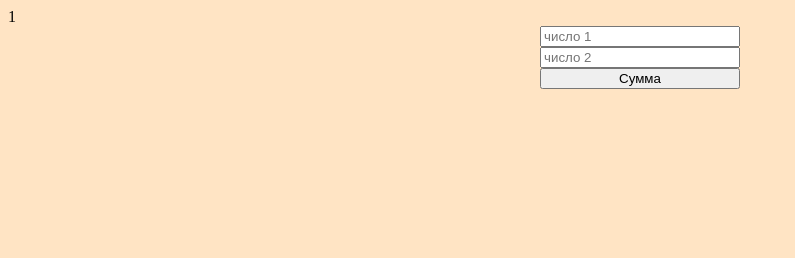
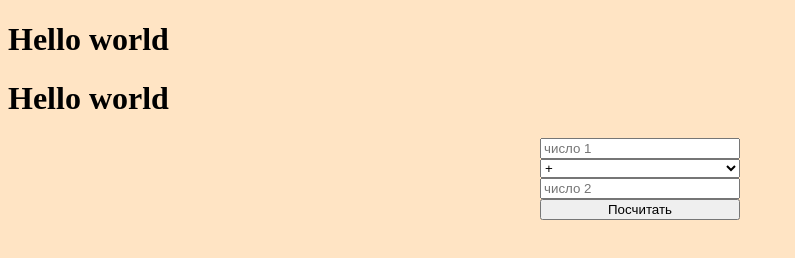
Before and after one commit to Connected1993/calculate, a plain HTML site: page index.html in a window 1280 px wide. Shown: the whole page, without its empty margins (0-795 px from the left). Drawn offline with Linux system fonts and the light colour scheme.

Commit message:
release function calculate

```diff
--- a/index.html
+++ b/index.html
@@ -1,6 +1,6 @@
 <!DOCTYPE html>
 <html lang="en">
-1
+
 <head>
     <meta charset="UTF-8">
     <meta name="viewport" content="width=device-width, initial-scale=1.0">
@@ -17,7 +17,8 @@
         margin: 0 auto;
     }
 
-    form input {
+    form input,
+    form select {
         box-sizing: border-box;
         width: 100%;
     }
@@ -29,10 +30,19 @@
 
 <body>
 
+    <h1 id="test1">Hello world</h1>
+    <h1 id="test2">Hello world</h1>
     <form>
         <input id="input1" type="number" placeholder="число 1">
+        <select>
+            <option>+</option>
+            <option>-</option>
+            <option>/</option>
+            <option>*</option>
+            <option>**</option>
+        </select>
         <input id="input2" type="number" placeholder="число 2">
-        <input type="button" value="Сумма" onclick="calc()">
+        <input type="button" value="Посчитать" onclick="calc()">
     </form>
 
 </body>
--- a/js/calculate.js
+++ b/js/calculate.js
@@ -4,6 +4,7 @@ function calc(){
     // querySelector - функция которая ищет элементы в DOM дереве
 
     // объявляем переменные num1,num2
+    let action = document.querySelector('option:checked').textContent;
     let num1 = document.querySelector('#input1').value;
     let num2 = document.querySelector('#input2').value;
 
@@ -13,5 +14,48 @@ function calc(){
         num1 = parseInt(num1);
         num2 = parseInt(num2);
 
-        console.log(num1 + num2);
+    //     // если выбрали +
+    // if (action == '+')
+    // {
+    //     // напечает но не вернет результат
+    //     console.log(num1 + num2)
+    //     return num1 + num2;
+    // }
+    // if (action == '-')
+    // {
+    //     // напечает но не вернет результат
+    //     console.log(num1 - num2)
+    //     return num1 - num2;
+    // }
+
+    // let result = null;
+    // switch(action){
+    //     case '+': result = num1 + num2; break;
+    //     case '-': result = num1 - num2; break;
+    //     case '/': result = num1 / num2; break;
+    //     case '*': result = num1 * num2; break;
+    //     case '**': result = num1 ** num2; break;
+    //     default: result = 'неизвестный оператор';
+    // }
+        let result = eval(num1+action+num2)
+        console.log ( result );
+
+        // return console.log( eval(num1+action+num2) );
+        // return eval(num1+action+num2);
+
 }
+
+// для input,option,textarea,button - доступен атрибут value
+// через .value можем получить значение этого атрибута
+
+
+// document.querySelector('input').value - получили содержимое тега input
+// document.querySelector('input').value = 'Новый текст' - изменили содержимое  input
+
+
+// document.querySelector('h1').textContent - получили содержимое тега h1
+
+// обработчик событий
+//https://developer.mozilla.org/ru/docs/Web/Events
+// click - событие
+//addEventListener('click')
```
